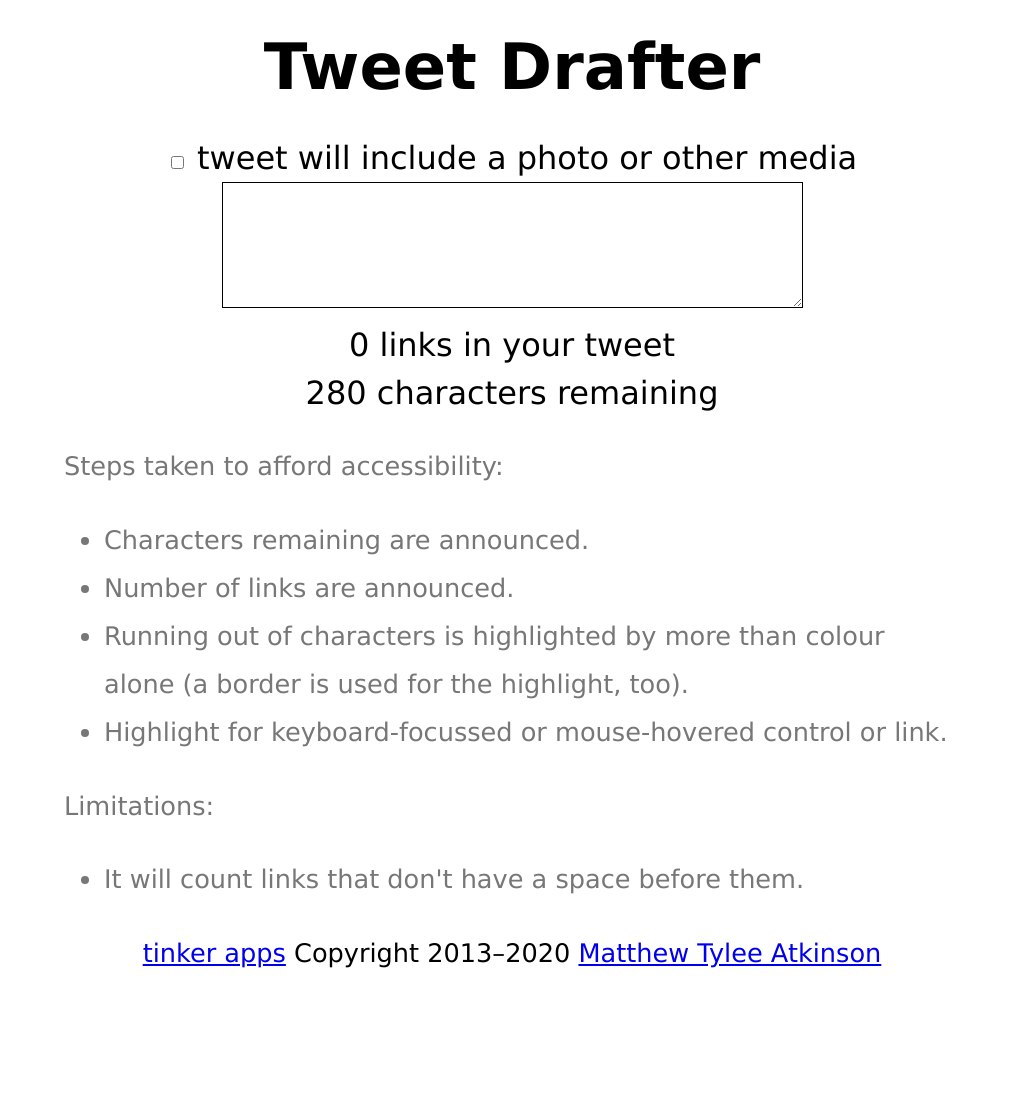
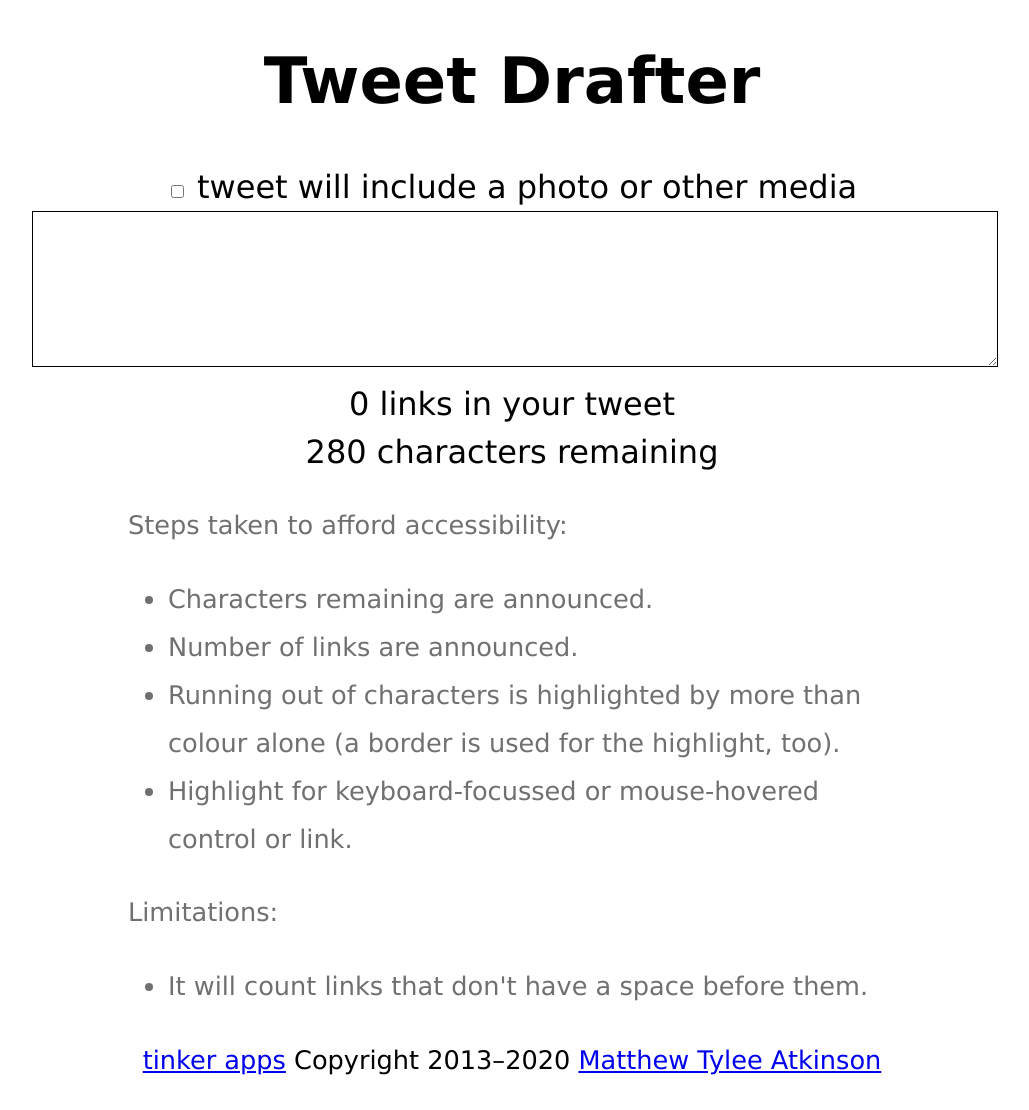
Before and after one commit to matatk/tinker, a Jekyll site: the page built from tweetdrafter/index.html, in a window 1280 px wide. Shown: the whole page, without its empty margins (128-1157 px from the left). Built offline with Jekyll 4.4.1, drawn with Linux system fonts in a browser that asks for light colours; before the commit the page ends 1003 px from its top, so only the background shows below that.

Commit message:
[tweetdrafter] Mobile-first layout; re-wrap code

```diff
--- a/tweetdrafter/index.html
+++ b/tweetdrafter/index.html
@@ -5,15 +5,27 @@ title: Tweet Drafter
 <!DOCTYPE html>
 <html lang="en-GB">
 	<head>
+		<meta charset="UTF-8">
 		<title>{{ page.title }}</title>
+		<meta name="viewport" content="width=device-width, initial-scale=1">
+		<meta name="apple-mobile-web-app-capable" content="yes">
+		<meta name="mobile-web-app-capable" content="yes">
 		<style>
 {% include standard.css %}
-      {% include centre-body.css %}
+
+body {
+	margin: 0.25em;
+	text-align: center;
+}
+
+h1 { line-height: 1.2; }
+
+textarea { width: 100%; }
 
 aside {
-        width: 35em;
+	width: 90%;
 	font-size: 0.8em;
-        color: #777;
+	color: #707070;
 	text-align: left;
 	margin: auto;
 }
@@ -21,6 +33,16 @@ title: Tweet Drafter
 .ohnoes {
 	color: red;
 	border: 1px solid red;
+}
+
+@media screen and (min-width: 70em) {
+	body {
+		width: 75%;
+		max-width: 100%;
+		margin: auto;
+	}
+
+	aside { width: 80%; }
 }
 
 {% include footer.css %}
@@ -123,7 +145,8 @@ title: Tweet Drafter
 				match = draft.value.match(url_regex);
 				if( match ) {
 					for( var i = 0; i < match.length; i++ ) {
-					// Swap actual length of link in textarea for "shortened" version
+						// Swap actual length of link in textarea for
+						// "shortened" version
 						var url = match[i];
 						remaining += url.length;
 						switch( url[4] ) {
@@ -131,7 +154,9 @@ title: Tweet Drafter
 								break;
 							case 's':  remaining -= LEN_HTTPS;
 								break;
-						default:  alert("Something borked horribly with: '" + url + "'");
+							default:
+								alert("Something borked horribly with: '"
+									+ url + "'");
 						}
 					}
 					url_count = match.length;
@@ -140,19 +165,21 @@ title: Tweet Drafter
 				}
 
 				// Should we update the link count?
-			// (We don't want to change a live region to what it was already.)
+				// (We don't want to change a live region to what it was
+				// already.)
 				if( url_count != previous_url_count ) {
 					url_count_e.innerHTML = url_count;
 					previous_url_count = url_count;
 				}
 
 				// Update character count
-			// We update only the character/link counts, rather than the whole
-			// text in the live region <div>s.
-			// However, NVDA doesn't support aria-atomic, which means that to get
-			// it to announce the whole "x links in your tweet" or count <div>,
-			// we would have to update the whole text, not just that which
-			// changed.  However this would be too ugly a hack; awaiting fix.
+				// We update only the character/link counts, rather than the
+				// whole text in the live region <div>s.
+				// However, NVDA doesn't support aria-atomic, which means
+				// that to get it to announce the whole "x links in your
+				// tweet" or count <div>, we would have to update the whole
+				// text, not just that which changed. However this would be
+				// too ugly a hack; awaiting fix.
 				char_count_e.innerHTML = remaining;
 				if( remaining < 0 ) {
 					char_count_e.className = "ohnoes";
```
Also changed, not shown: other parts of tweetdrafter/index.html (+9 -9 lines). Lines whose indentation alone changed are shown as unchanged.
